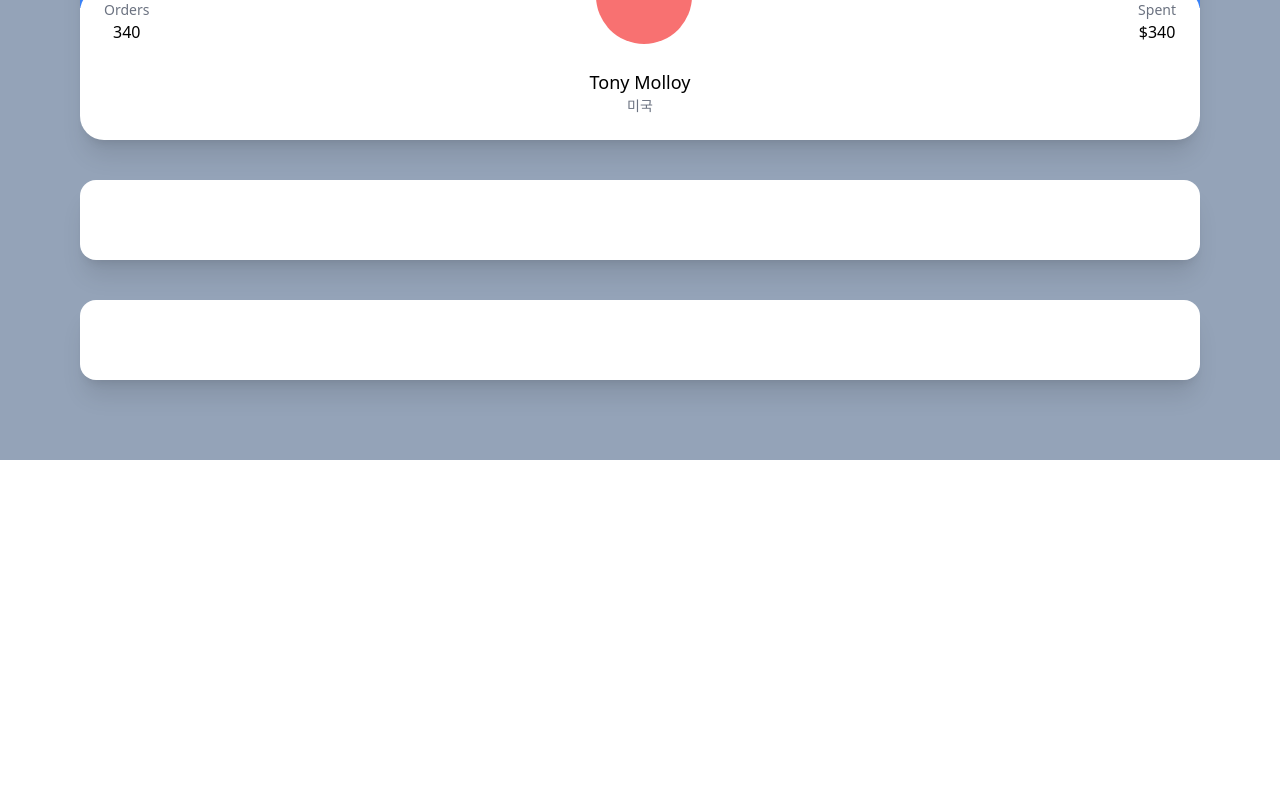
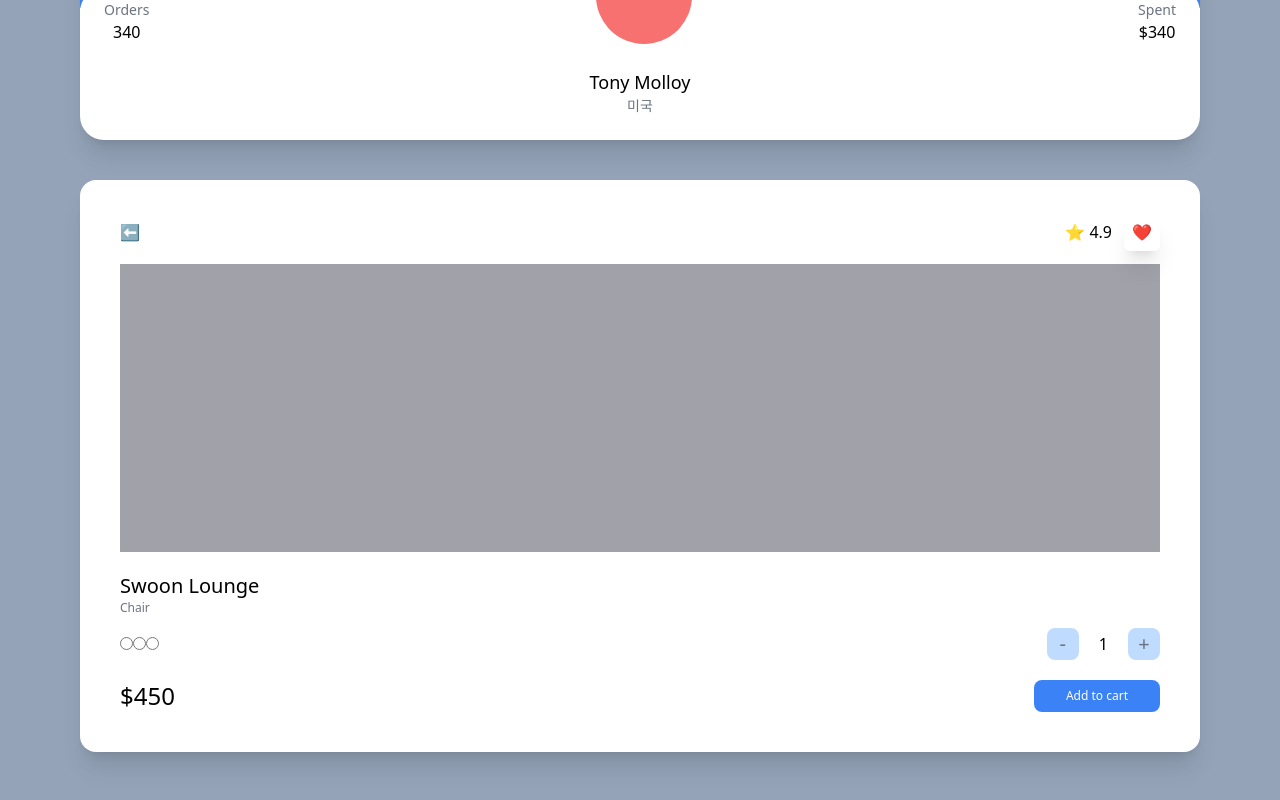
Before and after one commit to blkluv/next_carrot_market, a Next.js app: page / in a window 1280 px wide. Shown: the part 482-1282 px from the top of the page. Before the commit the page ends 942 px from the top, so only its background shows below. Built offline with nearby package versions, Linux system fonts and the light colour scheme.

Commit message:
상품 컴포넌트 만들기

```diff
--- a/src/pages/index.tsx
+++ b/src/pages/index.tsx
@@ -2,7 +2,7 @@ import type { NextPage } from "next";
 
 const Home: NextPage = () => {
   return (
-    <div className="grid gap-10 px-20 py-20 bg-slate-400">
+    <div className="grid min-h-screen gap-10 px-20 py-20 bg-slate-400">
       <div className="p-6 bg-white shadow-xl rounded-3xl">
         <span className="text-3xl font-semibold">Select Item</span>
         <div className="flex justify-between my-2">
@@ -43,8 +43,42 @@ const Home: NextPage = () => {
           </div>
         </div>
       </div>
-      <div className="p-10 bg-white shadow-xl rounded-2xl"></div>
-      <div className="p-10 bg-white shadow-xl rounded-2xl"></div>
+      <div className="p-10 bg-white shadow-xl rounded-2xl">
+        <div className="flex items-center justify-between mb-5">
+          <span>⬅️</span>
+          <div className="space-x-3">
+            <span>⭐ 4.9</span>
+            <span className="p-2 rounded-md shadow-xl">❤️</span>
+          </div>
+        </div>
+        <div className="mb-5 h-72 bg-zinc-400" />
+        <div className="flex flex-col">
+          <span className="text-xl font-medium">Swoon Lounge</span>
+          <span className="text-xs text-gray-500">Chair</span>
+          <div className="flex items-center justify-between mt-3 mb-5">
+            <div>
+              <input type="radio" />
+              <input type="radio" />
+              <input type="radio" />
+            </div>
+            <div className="flex items-center space-x-5">
+              <button className="flex items-center justify-center w-8 text-xl text-gray-500 bg-blue-200 rounded-lg aspect-square">
+                -
+              </button>
+              <span>1</span>
+              <button className="flex items-center justify-center w-8 text-xl text-gray-500 bg-blue-200 rounded-lg aspect-square">
+                +
+              </button>
+            </div>
+          </div>
+          <div className="flex items-center justify-between">
+            <span className="text-2xl font-medium">$450</span>
+            <button className="px-8 py-2 text-xs text-center text-white bg-blue-500 rounded-lg">
+              Add to cart
+            </button>
+          </div>
+        </div>
+      </div>
     </div>
   );
 };
```
